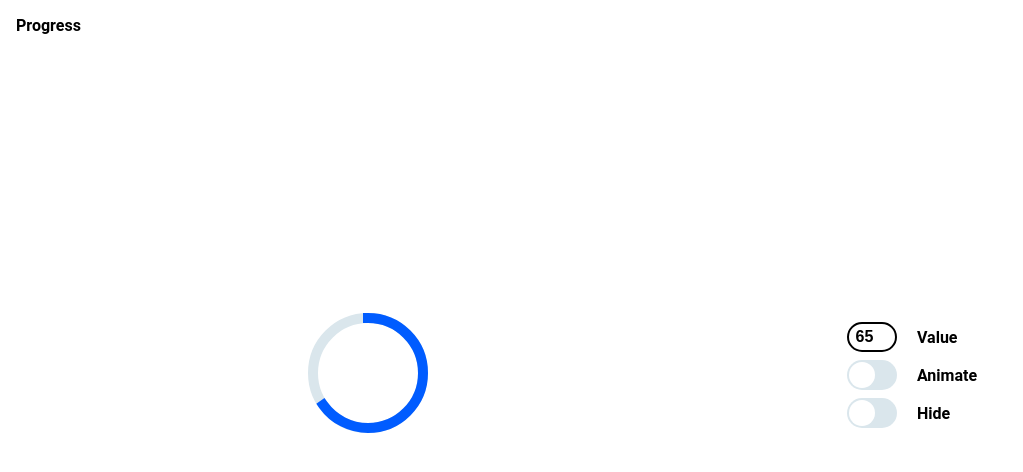
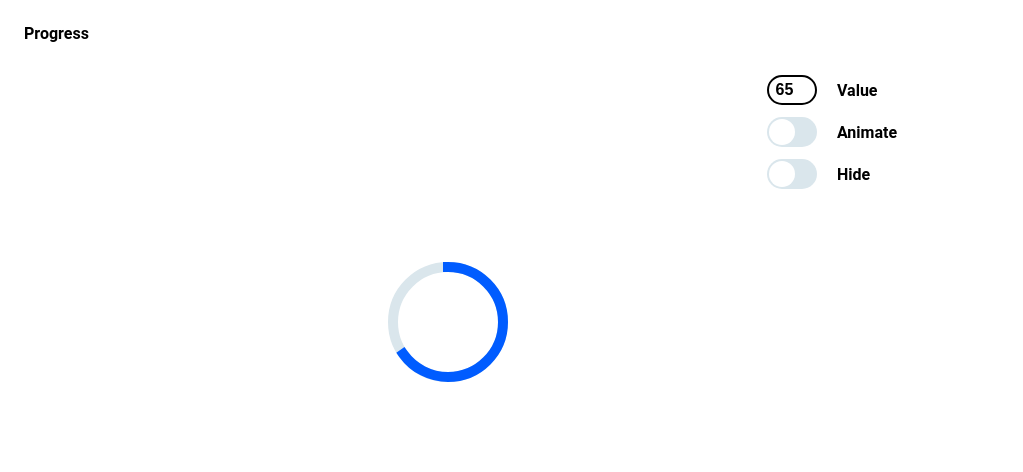
Before and after one commit to annshev1avis/ozon-frontend-test, a plain HTML site: page index.html in a window 1280 px wide. Shown: the whole page, without its empty margins (0-1023 px from the left). Drawn offline with Linux system fonts and the light colour scheme.

Commit message:
fix: всплывающая клавиатура на смартфонах больше не ломает разметку + небольшие исправления

```diff
--- a/components/progress/progress.css
+++ b/components/progress/progress.css
@@ -1,11 +1,11 @@
 .progress__track {
-    stroke: var(--light-grey);
+    stroke: var(--progress-track);
 }
 
 .progress__value {
-    stroke: var(--blue);
+    stroke: var(--progress-value);
     stroke-linecap: square;
-    transition: 0.25s ease;
+    transition: stroke-dashoffset 0.25s ease;
 }
 
 .progress--hidden {
--- a/components/progress/progress.js
+++ b/components/progress/progress.js
@@ -4,15 +4,25 @@ function clamp(value, min, max) {
     return value;
 }
 
+function normalizeProgressValue(value) {
+    const numericValue = Number(value);
+
+    if (!Number.isFinite(numericValue)) {
+        return 0;
+    }
+
+    return clamp(numericValue, 0, 100);
+}
+
 export default class Progress {
-    constructor(container, options) {
+    constructor(container, options = {}) {
         if (!container) {
-            throw new Error('Progress: container is required');
+            throw new Error("Progress: container is required");
         }
 
         this.container = container;
         this.state = {
-            value: Number(options.value),
+            value: normalizeProgressValue(options.value),
             animated: Boolean(options.animated),
             hidden: Boolean(options.hidden),
         };
@@ -20,53 +30,60 @@ export default class Progress {
             size: options.size ?? 130,
             strokeWidth: options.strokeWidth ?? 10,
             duration: options.duration ?? 1200,
+            trackColor: options.trackColor,
+            valueColor: options.valueColor,
         };
 
         this.render();
     }
 
     render() {
-        const { size, strokeWidth } = this.config;
+        const { size, strokeWidth, duration, trackColor, valueColor } = this.config;
         const center = size / 2;
         const radius = (size - strokeWidth) / 2;
+
         this.circumference = 2 * Math.PI * radius;
 
-        const svg = document.createElementNS('http://www.w3.org/2000/svg', 'svg');
-        svg.setAttribute('class', 'progress');
-        svg.setAttribute('viewBox', `0 0 ${size} ${size}`);
-        svg.setAttribute('width', size);
-        svg.setAttribute('height', size);
+        const svg = document.createElementNS("http://www.w3.org/2000/svg", "svg");
+        svg.setAttribute("class", "progress");
+        svg.setAttribute("viewBox", `0 0 ${size} ${size}`);
+        svg.setAttribute("width", size);
+        svg.setAttribute("height", size);
 
-        if (this.config.trackColor)
-            svg.style.setProperty('--progress-track', this.config.trackColor);
-        if (this.config.valueColor)
-            svg.style.setProperty('--progress-value', this.config.valueColor);
-        if (this.config.duration)
-            svg.style.setProperty('--progress-duration', `${this.config.duration}ms`);
+        if (trackColor) {
+            svg.style.setProperty("--progress-track", trackColor);
+        }
 
-        const trackCircle = document.createElementNS('http://www.w3.org/2000/svg', 'circle');
-        trackCircle.setAttribute('class', 'progress__track');
-        trackCircle.setAttribute('cx', center);
-        trackCircle.setAttribute('cy', center);
-        trackCircle.setAttribute('r', radius);
-        trackCircle.setAttribute('fill', 'none');
-        trackCircle.setAttribute('stroke-width', strokeWidth);
+        if (valueColor) {
+            svg.style.setProperty("--progress-value", valueColor);
+        }
 
-        const valueCircle = document.createElementNS('http://www.w3.org/2000/svg', 'circle');
-        valueCircle.setAttribute('class', 'progress__value');
-        valueCircle.setAttribute('cx', center);
-        valueCircle.setAttribute('cy', center);
-        valueCircle.setAttribute('r', radius);
-        valueCircle.setAttribute('fill', 'none');
-        valueCircle.setAttribute('stroke-width', strokeWidth);
-        valueCircle.setAttribute('stroke-dasharray', this.circumference);
-        valueCircle.setAttribute('transform', `rotate(-90 ${center} ${center})`);
+        if (duration) {
+            svg.style.setProperty("--progress-duration", `${duration}ms`);
+        }
+
+        const trackCircle = document.createElementNS("http://www.w3.org/2000/svg", "circle");
+        trackCircle.setAttribute("class", "progress__track");
+        trackCircle.setAttribute("cx", center);
+        trackCircle.setAttribute("cy", center);
+        trackCircle.setAttribute("r", radius);
+        trackCircle.setAttribute("fill", "none");
+        trackCircle.setAttribute("stroke-width", strokeWidth);
+
+        const valueCircle = document.createElementNS("http://www.w3.org/2000/svg", "circle");
+        valueCircle.setAttribute("class", "progress__value");
+        valueCircle.setAttribute("cx", center);
+        valueCircle.setAttribute("cy", center);
+        valueCircle.setAttribute("r", radius);
+        valueCircle.setAttribute("fill", "none");
+        valueCircle.setAttribute("stroke-width", strokeWidth);
+        valueCircle.setAttribute("stroke-dasharray", this.circumference);
+        valueCircle.setAttribute("transform", `rotate(-90 ${center} ${center})`);
 
         svg.append(trackCircle, valueCircle);
         this.container.append(svg);
 
         this.svg = svg;
-        this.trackCircle = trackCircle;
         this.valueCircle = valueCircle;
 
         this.syncViewState();
@@ -78,11 +95,12 @@ export default class Progress {
         this.updateVisibility();
     }
 
-    // Value
     setValue(value) {
-        const nextValue = clamp(Number(value), 0, 100);
+        const nextValue = normalizeProgressValue(value);
 
-        if (nextValue === this.state.value) return;
+        if (nextValue === this.state.value) {
+            return;
+        }
 
         this.state.value = nextValue;
         this.updateValue();
@@ -95,28 +113,22 @@ export default class Progress {
         this.valueCircle.style.strokeDashoffset = `${dashOffset}`;
     }
 
-    // Animation
     setAnimated(animated) {
-        const nextAnimated = Boolean(animated);
-
-        this.state.animated = nextAnimated;
+        this.state.animated = Boolean(animated);
         this.updateAnimation();
     }
 
     updateAnimation() {
-        this.svg.classList.toggle('progress--animated', this.state.animated);
+        this.svg.classList.toggle("progress--animated", this.state.animated);
     }
 
-    // Hidden
     setHidden(hidden) {
-        const nextHidden = Boolean(hidden);
-
-        this.state.hidden = nextHidden;
+        this.state.hidden = Boolean(hidden);
         this.updateVisibility();
     }
 
     updateVisibility() {
-        this.svg.classList.toggle('progress--hidden', this.state.hidden);
+        this.svg.classList.toggle("progress--hidden", this.state.hidden);
     }
 
     destroy() {
@@ -125,5 +137,6 @@ export default class Progress {
         }
 
         this.svg = null;
+        this.valueCircle = null;
     }
 }
--- a/index.html
+++ b/index.html
@@ -4,7 +4,7 @@
 <head>
   <meta charset="UTF-8">
   <meta name="viewport" content="width=device-width, initial-scale=1.0">
-  <title>Прогресс-бар</title>
+  <title>Progress Bar</title>
   <link rel="stylesheet" href="./styles/page.css" >
   <link rel="stylesheet" href="./components/progress/progress.css" >
 </head>
--- a/styles/page.css
+++ b/styles/page.css
@@ -26,9 +26,10 @@ body {
 }
 
 .demo {
-    width: 100%;
-    height: 100%;
+    min-height: 100svh;
     padding: 16px;
+    display: flex;
+    flex-direction: column;
 }
 
 .demo__title {
@@ -36,26 +37,34 @@ body {
     font-weight: 600;
 }
 
+.demo__container {
+    flex: 1;
+    display: flex;
+    padding: 24px 0;
+}
+
 .demo__progress-and-controls {
-    width: auto;
-    height: 95vh;
+    display: grid;
+    grid-template-columns: 1fr;
+    grid-template-rows: 1fr 1fr;
+    justify-items: center;
+    gap: 60px;
+    width: min(100%, 420px);
+    min-height: 100%;
+    margin: 0 auto;
+}
 
-    display: grid;
-    grid-template-columns: 100%;
-    grid-template-rows: 1fr 1fr;
-
-    align-items: center;
-    justify-items: center;
-
-    padding: 70px 0px 130px;
+.demo__progress {
+    align-self: end;
 }
 
 .demo__controls {
+    align-self: start;
     display: flex;
     flex-direction: column;
     align-items: start;
     width: min-content;
-    gap: 8px;
+    gap: 12px;
 }
 
 .control {
@@ -117,18 +126,19 @@ body {
   transform: translateX(20px);
 }
 
-@media (orientation: landscape) {
+@media (min-width: 450px) and (orientation: landscape) {
+    .demo {
+        padding: 24px;
+    }
+
+    .demo__container {
+        padding: 32px 0;
+    }
+
     .demo__progress-and-controls {
-        width: auto;
-        height: 85vh;
-
-        display: grid;
+        width: min(100%, 720px);
         grid-template-columns: 1fr 1fr;
-        grid-template-rows: 100%;
-
         align-items: center;
-        justify-items: center;
-
-        padding: 0px 80px 0px;
+        gap: 48px;
     }
 }
```
